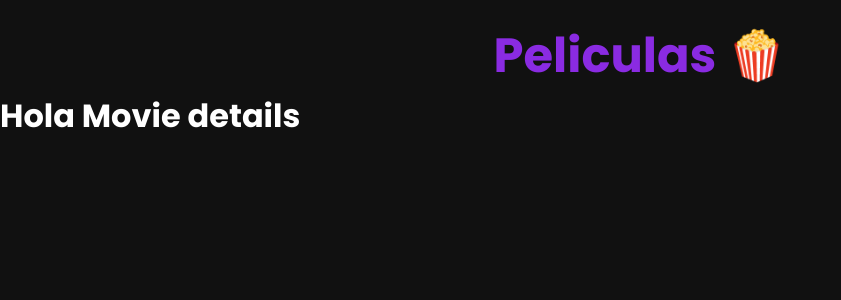
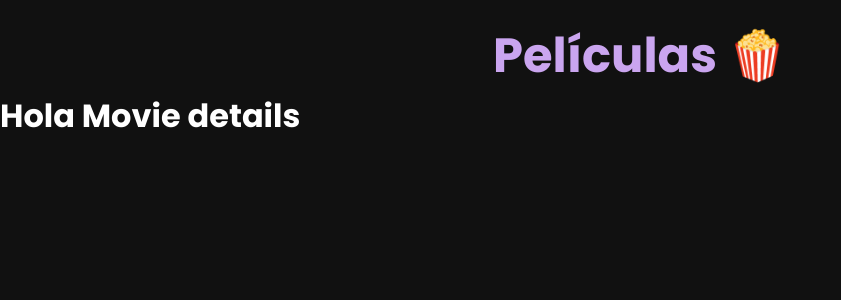
Before and after one commit to valeriagarcia4653/Practica-7-Aplicaci-n-web-de-pel-culas, a React (Vite) app: page /movies/1 in a window 1280 px wide. Shown: the top 300 px of the page, without its empty margins (0-841 px from the left). Built offline with nearby package versions, Linux system fonts and the light colour scheme.

Commit message:
Prueba Vale

```diff
--- a/src/App.css
+++ b/src/App.css
@@ -3,7 +3,7 @@
   margin-top: 20px;
   text-align: center;
   font-size: 3rem;
-  color: blueviolet;
+  color: rgb(202, 165, 239);
 }
 
 
--- a/src/App.jsx
+++ b/src/App.jsx
@@ -5,7 +5,7 @@ function App() {
   return (
     <div>
       <header>
-        <h1 className="title">Peliculas 🍿</h1>
+        <h1 className="title">Películas 🍿</h1>
       </header>
       <MyRoutes />
     </div>
--- a/src/components/ContextMovieCard.css
+++ b/src/components/ContextMovieCard.css
@@ -6,7 +6,6 @@
     gap: 40px;
     padding: 40px;
     justify-content: center;
-    background: rebeccapurple;
 }
 
 @media (max-width: 560px)
```
Also changed, not shown: 1 other file (tests, documents, lock files or other folders).
